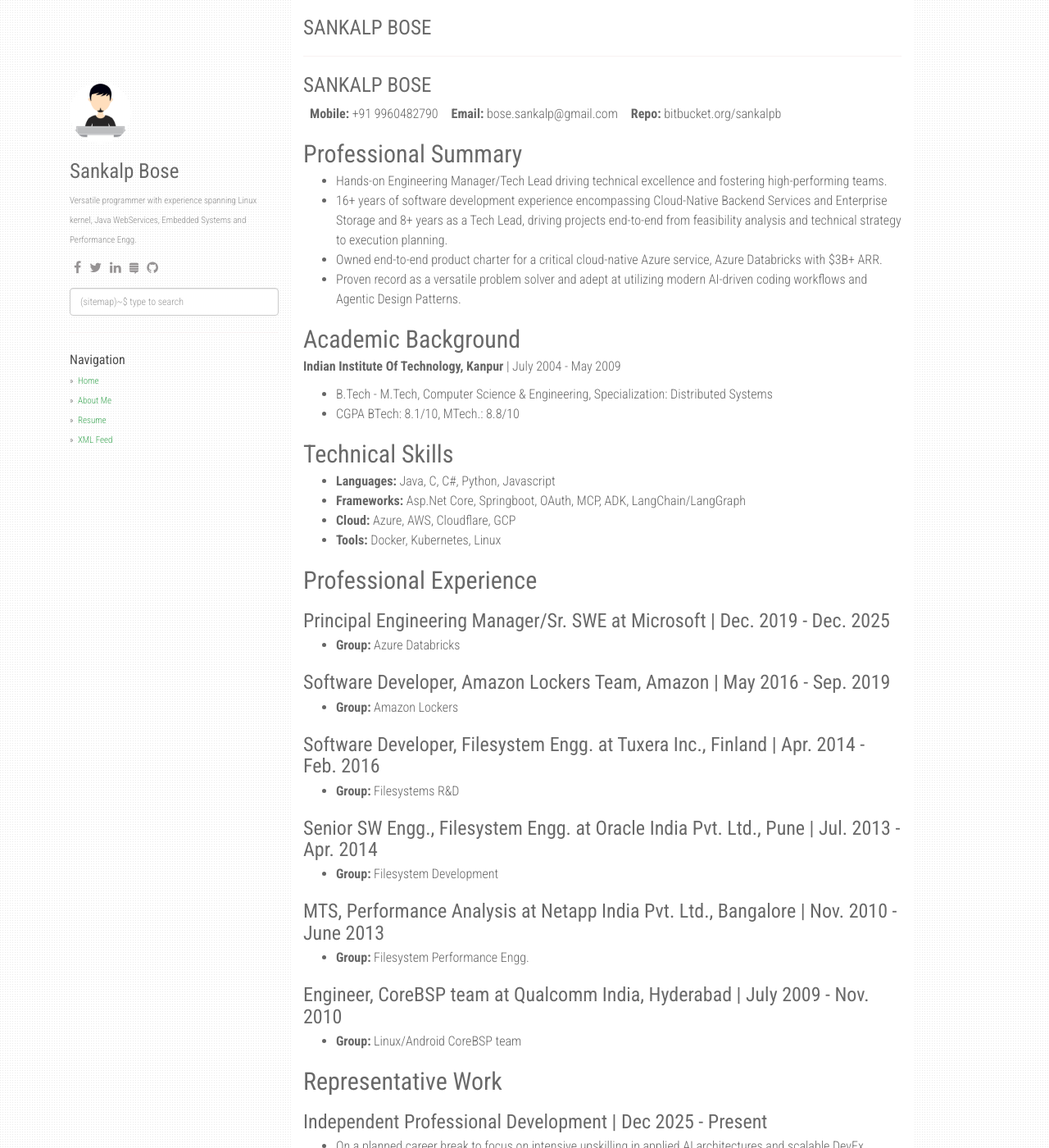
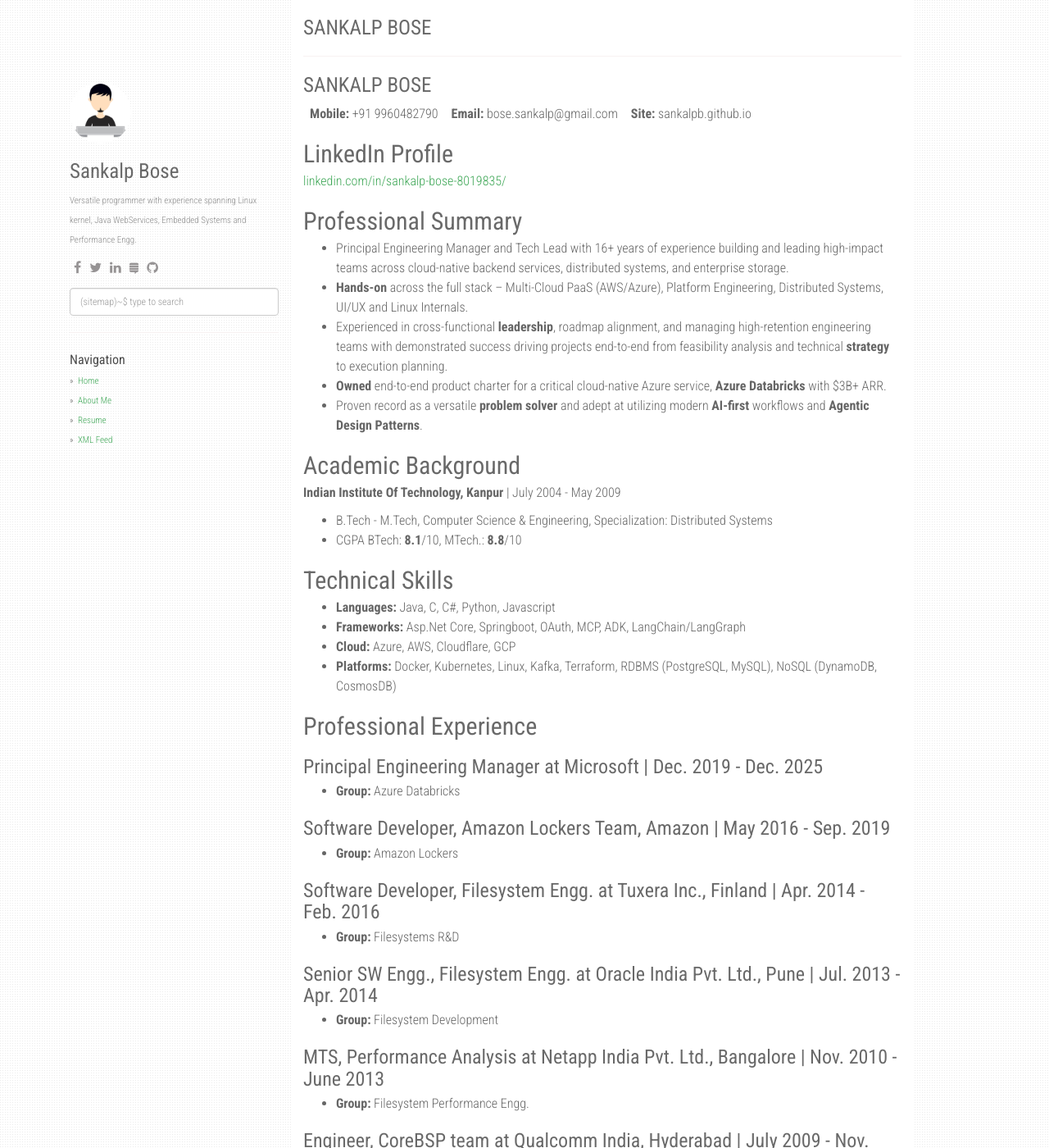
Before and after one commit to sankalpb/sankalpb.github.io, a Jekyll site: the page built from resume.md, in a window 1280 px wide and 1400 px high. Shown: the whole window at 82% size. Built offline with Jekyll 4.4.1, drawn with Linux system fonts in a browser that asks for light colours; nearby versions of some CDN libraries; our own code applies the rules of GitHub Pages for plain Markdown files; comment, search, counter and statistics services are not loaded; some of the changed text lies outside the part shown.

Commit message:
resume update

```diff
--- a/resume.md
+++ b/resume.md
@@ -1,30 +1,35 @@
 # SANKALP BOSE
 
-**Mobile:** +91 9960482790 | **Email:** bose.sankalp@gmail.com | **Repo:** bitbucket.org/sankalpb
+**Mobile:** +91 9960482790 | **Email:** bose.sankalp@gmail.com | **Site:** sankalpb.github.io
+
+## LinkedIn Profile
+
+[linkedin.com/in/sankalp-bose-8019835/](https://www.linkedin.com/in/sankalp-bose-8019835/)
 
 ## Professional Summary
 
-- Hands-on Engineering Manager/Tech Lead driving technical excellence and fostering high-performing teams.
-- 16+ years of software development experience encompassing Cloud-Native Backend Services and Enterprise Storage and 8+ years as a Tech Lead, driving projects end-to-end from feasibility analysis and technical strategy to execution planning.
-- Owned end-to-end product charter for a critical cloud-native Azure service, Azure Databricks with $3B+ ARR.
-- Proven record as a versatile problem solver and adept at utilizing modern AI-driven coding workflows and Agentic Design Patterns.
+- Principal Engineering Manager and Tech Lead with 16+ years of experience building and leading high-impact teams across cloud-native backend services, distributed systems, and enterprise storage.
+- **Hands-on** across the full stack – Multi-Cloud PaaS (AWS/Azure), Platform Engineering, Distributed Systems, UI/UX and Linux Internals.
+- Experienced in cross-functional **leadership**, roadmap alignment, and managing high-retention engineering teams with demonstrated success driving projects end-to-end from feasibility analysis and technical **strategy** to execution planning.
+- **Owned** end-to-end product charter for a critical cloud-native Azure service, **Azure Databricks** with $3B+ ARR.
+- Proven record as a versatile **problem solver** and adept at utilizing modern **AI-first** workflows and **Agentic Design Patterns**.
 
 ## Academic Background
 
 **Indian Institute Of Technology, Kanpur** | July 2004 - May 2009
 - B.Tech - M.Tech, Computer Science & Engineering, Specialization: Distributed Systems
-- CGPA BTech: 8.1/10, MTech.: 8.8/10
+- CGPA BTech: **8.1**/10, MTech.: **8.8**/10
 
 ## Technical Skills
 
 - **Languages:** Java, C, C#, Python, Javascript
 - **Frameworks:** Asp.Net Core, Springboot, OAuth, MCP, ADK, LangChain/LangGraph
 - **Cloud:** Azure, AWS, Cloudflare, GCP
-- **Tools:** Docker, Kubernetes, Linux
+- **Platforms:** Docker, Kubernetes, Linux, Kafka, Terraform, RDBMS (PostgreSQL, MySQL), NoSQL (DynamoDB, CosmosDB)
 
 ## Professional Experience
 
-### Principal Engineering Manager/Sr. SWE at Microsoft | Dec. 2019 - Dec. 2025
+### Principal Engineering Manager at Microsoft | Dec. 2019 - Dec. 2025
 - **Group:** Azure Databricks
 
 ### Software Developer, Amazon Lockers Team, Amazon | May 2016 - Sep. 2019
@@ -44,22 +49,20 @@
 
 ## Representative Work
 
-### Independent Professional Development | Dec 2025 - Present
-- On a planned career break to focus on intensive upskilling in applied AI architectures and scalable DevEx (Developer Experience) prior to pursuing a senior leadership role. Hands-on exploration included architecting multi-agent orchestration patterns, "context engineering" methodologies for developer environments, and leveraging AI for rapid literature review, automated planning, and complex code comprehension.
-
-### Principal Engineering Manager/Sr. SWE at Microsoft, India | Dec. 2019 - Present
-- Managed a team of 5 engineers leading to 2/5 promotions and 100% retention rate.
+### Principal Engineering Manager at Microsoft, India | Dec. 2019 - Dec. 2025
+- Managed a team of 5 engineers and 7 vendors leading to 2/5 promotions and 100% retention rate.
 - Owned end-to-end product charter including customer facing backend, frontend systems and auxiliary components.
+- Developed the Service Vision Dashboard to centralize team objectives and support regular **operational reviews**, helping reduce incidents by 35% in just 2 months.
+- Identified and prioritized key technical investments like BackfillWorkers that enabled future product innovation and mitigated critical risks.
 - Collaborated with Product, Design, and other Engineering teams to align roadmaps and deliver complex cross-functional initiatives impacting Azure's most strategic customers.
-- Identified and prioritized key technical investments that enabled future product innovation and mitigated critical risks.
 - Delivered as tech lead on initiatives like Zero touch region deployment, Zero Touch Certificate Management, Network Security Perimeter etc.
-- **Tech Stack:** Asp.Net, VMSS, KeyVault, Terraform, Azure Storage, Service Bus
+- **Tech Stack:** Asp.Net, Service Fabric, VMSS, KeyVault, Terraform, Azure Storage, Service Bus
 
 ### SDE-2 at Amazon, India | May. 2016 - Sep. 2019
 - Developed system to perform over the air upgrade of a fleet of systems.
 - Led a team of 5 developing solutions to assist mobility and vision impaired customers. Defined technical architecture and built prototypes proving our strategy. Project won 2 awards internally.
-- Led initiatives to improve scalability and reduce operational burden for support teams.
-- **Tech Stack:** Java, Springboot, EC2, Dynamodb, RDS, Kinesis, SQS, Lambda, Cloudformation
+- Led initiatives to improve **scalability** and **reduce operational burden** for support teams.
+- **Tech Stack:** Java, Springboot, EC2, Dynamodb, RDS, Kinesis, SQS, SNS, Lambda, Cloudformation
 
 ### Software Developer at Tuxera Inc, Finland | Apr. 2014 - Mar. 2016
 - Laid ground work for a new product Tuxera flash friendly filesystem.
@@ -79,4 +82,4 @@
 
 ## Achievements/Other Activities
 
-- All India Rank 312 among 180,000+ students in the IIT JEE, the exam for admission to the IITs and All India Rank 230 among about 300,000+ candidates in the AIEEE.
+- **All India Rank 312** among 180,000+ students in the IIT JEE, the exam for admission to the IITs and **All India Rank 230** among about 300,000+ candidates in the AIEEE.
```
